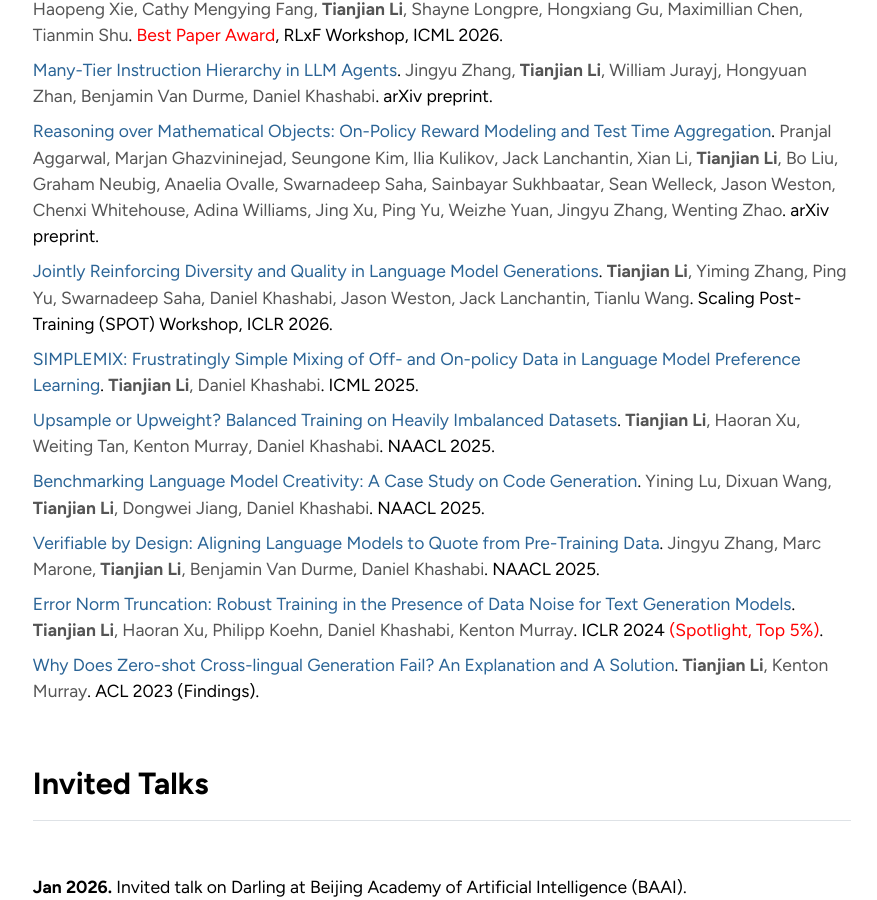
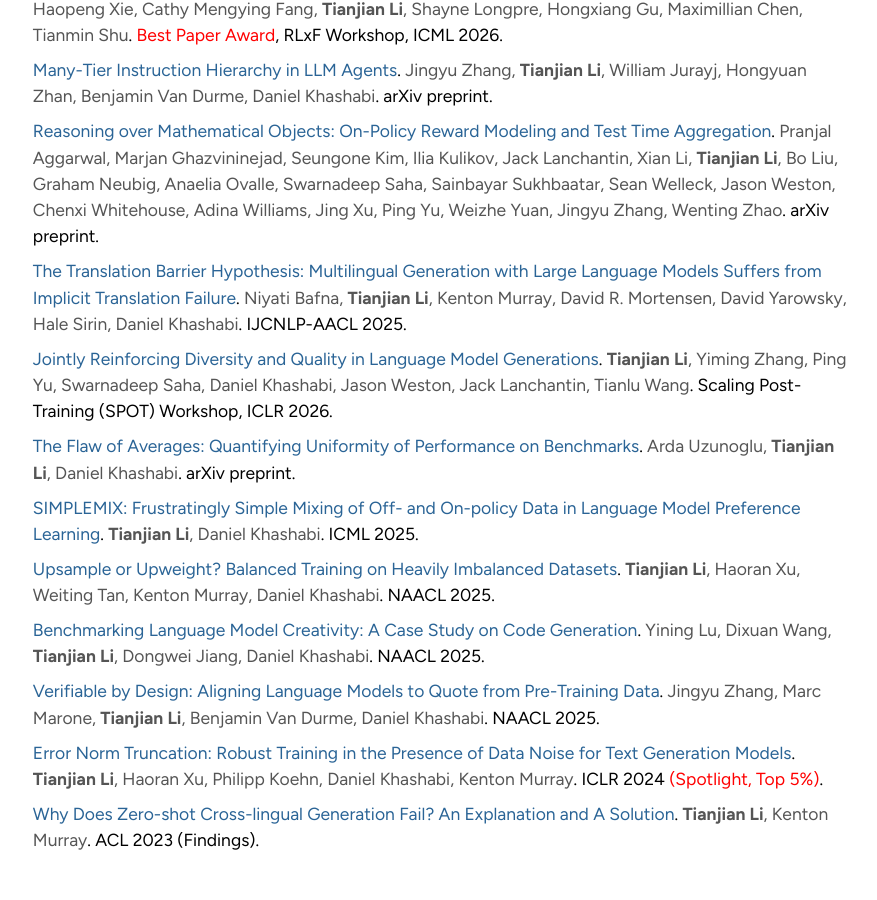
Before and after one commit to tianjianl/tianjianl.github.io, a Jekyll site: the page built from index.md, in a window 1280 px wide and 900 px high, scrolled down 3061 px. Shown: the whole window, without its empty margins (198-1075 px from the left). Built offline with Jekyll 4.4.1, drawn with Linux system fonts in a browser that asks for light colours; comment, search, counter and statistics services are not loaded.

Commit message:
Add Translation Barrier and Flaw of Averages to Full Publications

```diff
--- a/_data/publications.yml
+++ b/_data/publications.yml
@@ -43,10 +43,18 @@ full:
   authors: 'Pranjal Aggarwal, Marjan Ghazvininejad, Seungone Kim, Ilia Kulikov, Jack Lanchantin, Xian Li, Tianjian Li, Bo Liu, Graham Neubig, Anaelia Ovalle, Swarnadeep Saha, Sainbayar Sukhbaatar, Sean Welleck, Jason Weston, Chenxi Whitehouse, Adina Williams, Jing Xu, Ping Yu, Weizhe Yuan, Jingyu Zhang, Wenting Zhao'
   venue: 'arXiv preprint'
   url: 'https://arxiv.org/abs/2603.18886'
+- title: 'The Translation Barrier Hypothesis: Multilingual Generation with Large Language Models Suffers from Implicit Translation Failure'
+  authors: 'Niyati Bafna, Tianjian Li, Kenton Murray, David R. Mortensen, David Yarowsky, Hale Sirin, Daniel Khashabi'
+  venue: 'IJCNLP-AACL 2025'
+  url: 'https://aclanthology.org/2025.ijcnlp-long.83/'
 - title: 'Jointly Reinforcing Diversity and Quality in Language Model Generations'
   authors: 'Tianjian Li, Yiming Zhang, Ping Yu, Swarnadeep Saha, Daniel Khashabi, Jason Weston, Jack Lanchantin, Tianlu Wang'
   venue: 'Scaling Post-Training (SPOT) Workshop, ICLR 2026'
   url: 'https://arxiv.org/abs/2509.02534'
+- title: 'The Flaw of Averages: Quantifying Uniformity of Performance on Benchmarks'
+  authors: 'Arda Uzunoglu, Tianjian Li, Daniel Khashabi'
+  venue: 'arXiv preprint'
+  url: 'https://arxiv.org/abs/2509.25671'
 - title: 'SIMPLEMIX: Frustratingly Simple Mixing of Off- and On-policy Data in Language Model Preference Learning'
   authors: 'Tianjian Li, Daniel Khashabi'
   venue: 'ICML 2025'
```
